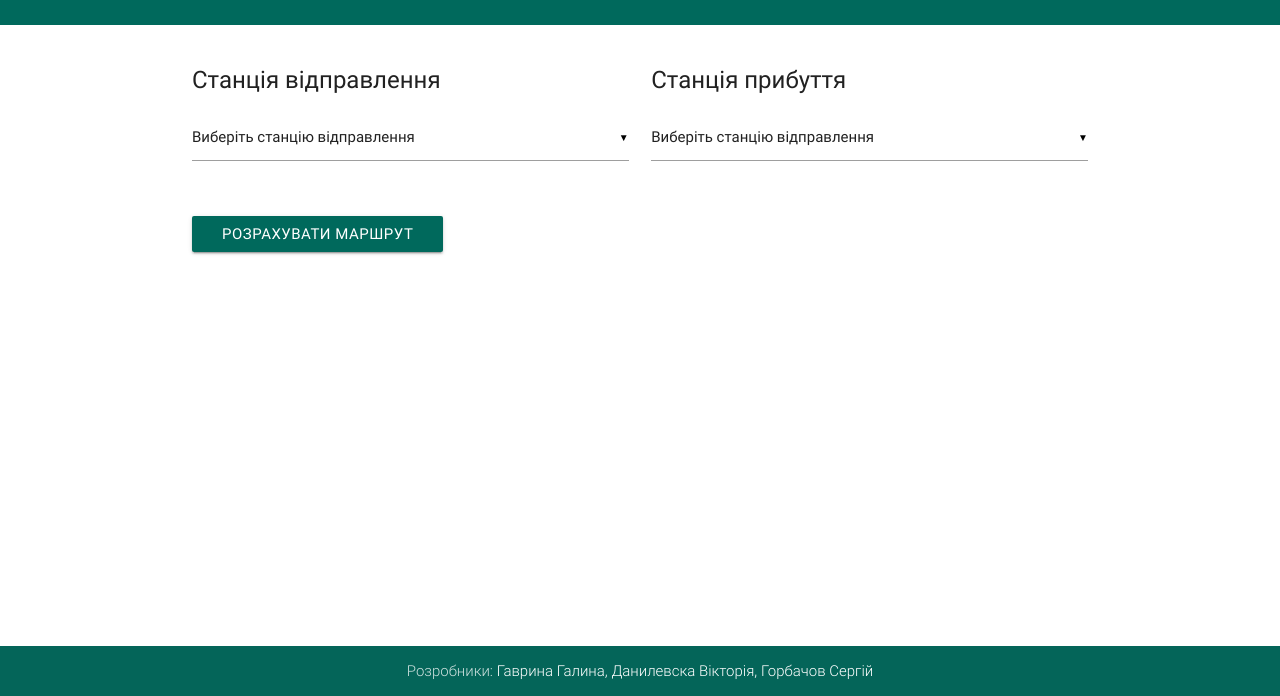
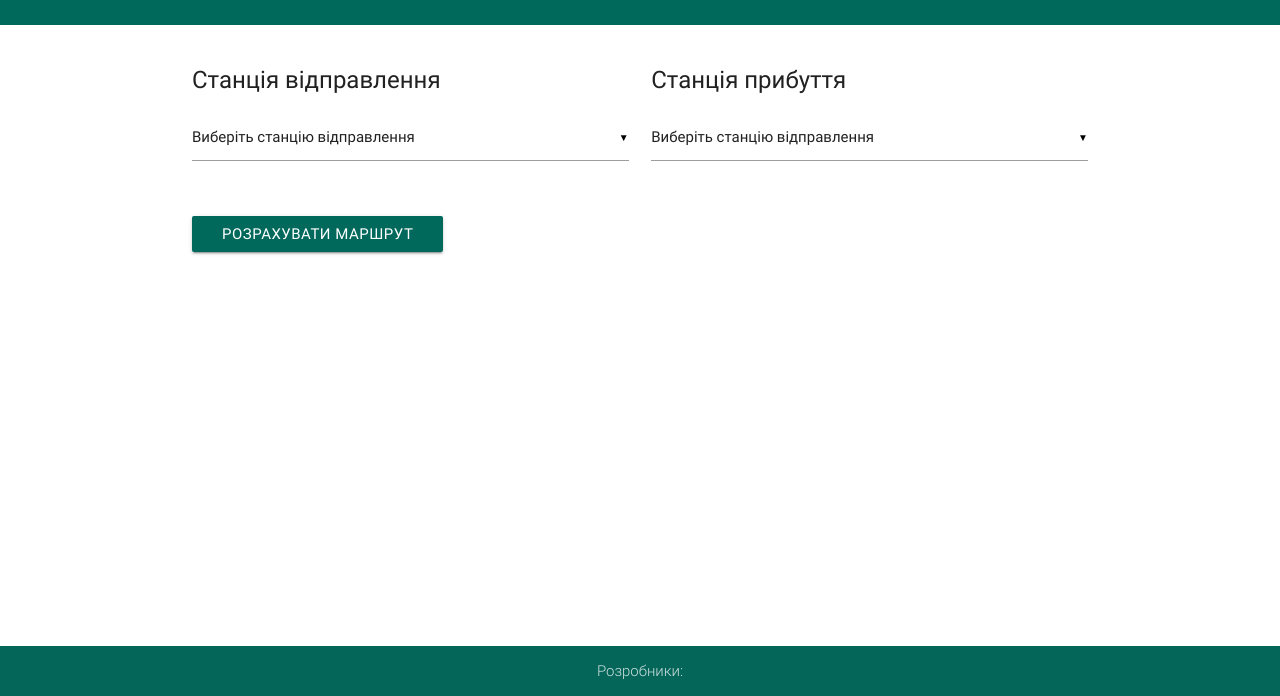
Before and after one commit to dvikster/dvikster.github.io, a plain HTML site: page metro/index.html in a window 1280 px wide. Shown: the part 104-800 px from the top of the page. Drawn offline with nearby package versions, Linux system fonts and the light colour scheme.

Commit message:
remove folder

```diff
--- a/metro/modules/footer.html
+++ b/metro/modules/footer.html
@@ -2,9 +2,6 @@
     <div class="footer-copyright">
         <div class="container">
             Розробники:
-            <a href="https://github.com/galynag" target="_blank">Гаврина Галина, </a>
-            <a href="https://github.com/dvikster" target="_blank">Данилевска Вікторія, </a>
-            <a href="https://github.com/GorbachevSergey" target="_blank">Горбачов Сергій</a>
         </div>
     </div>
 </div>
```
